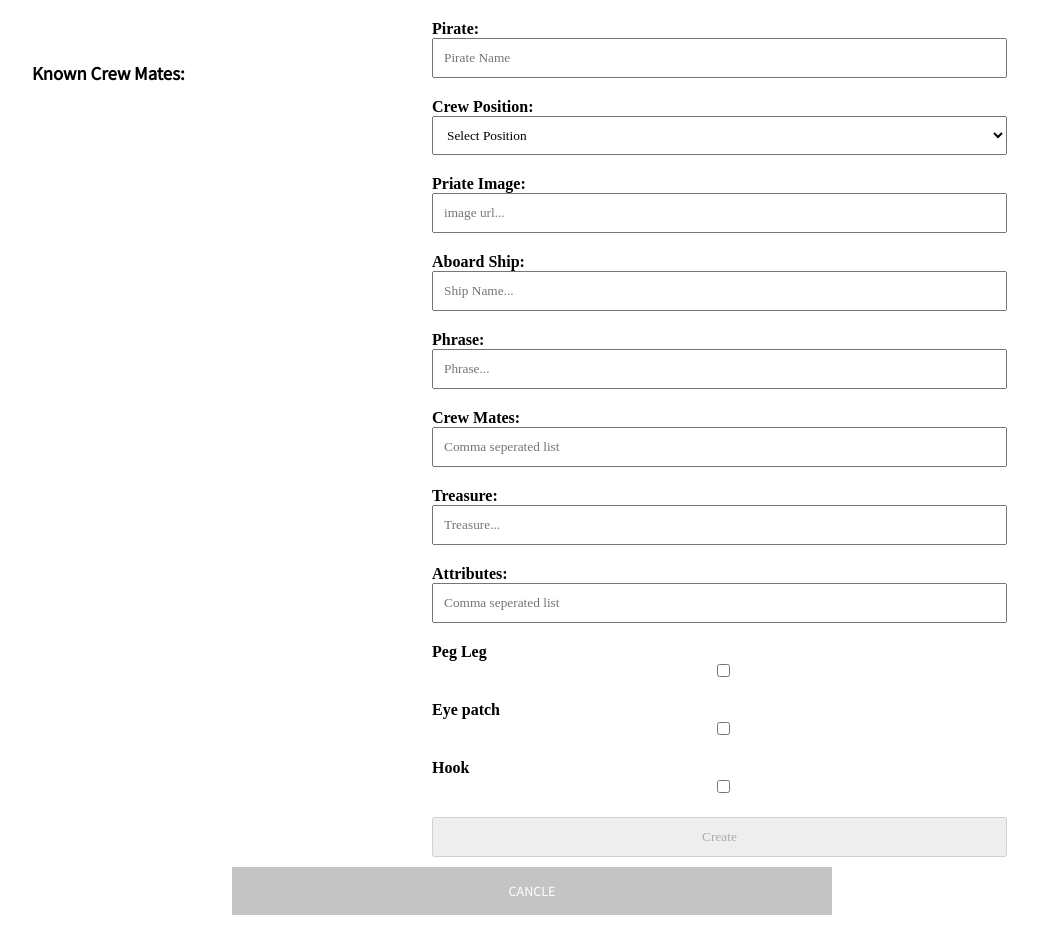
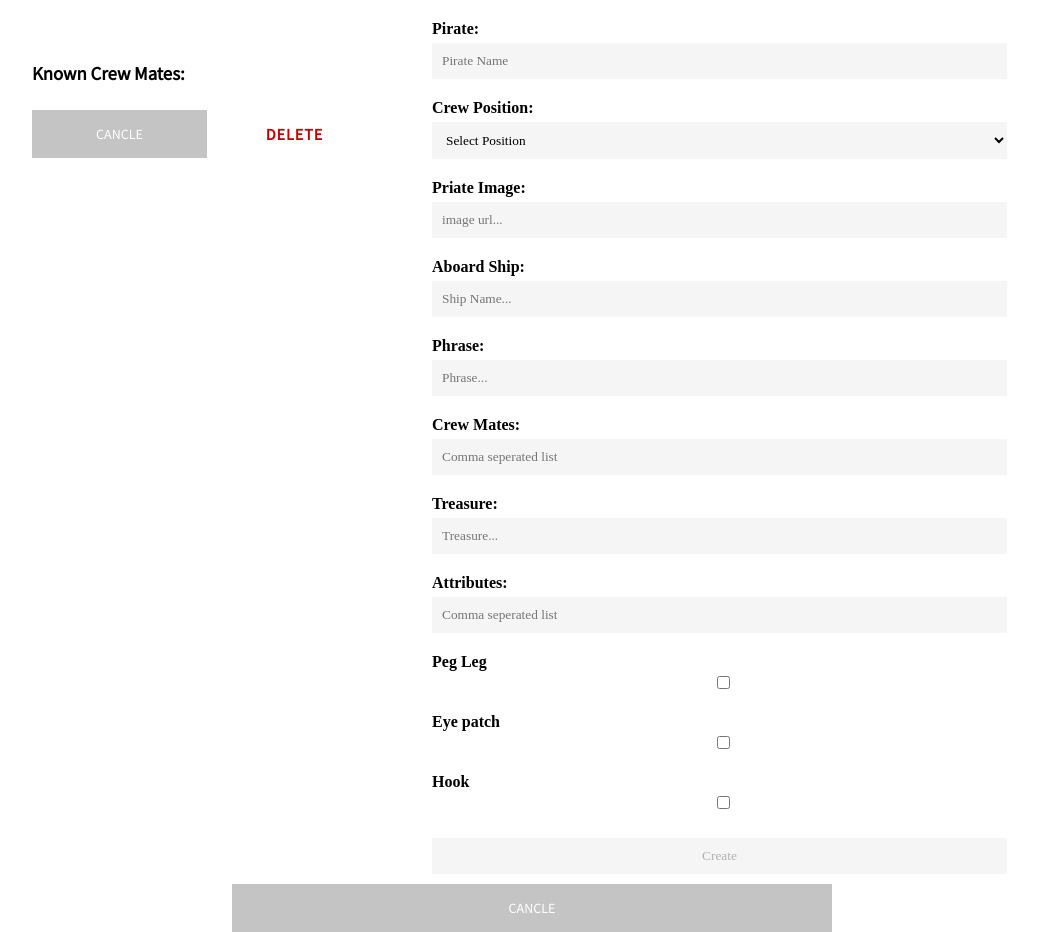
Before and after one commit to bakerlisa/Pirates, a React (Create React App) app in the folder client/: page /createPirate in a window 1280 px wide. Shown: the whole page, without its empty margins (108-1146 px from the left). Built offline with nearby package versions, Linux system fonts and the light colour scheme; no server answers; a web font is replaced by a local one.

Commit message:
first commit

```diff
--- a/client/src/App.css
+++ b/client/src/App.css
@@ -16,6 +16,7 @@ GLOBAL STYLES
   --brown:#3a1605;
   --red:#BF0404;
   --gray:#c4c4c4;
+    --lt_gray:#f5f5f5;
     --dk_gray:#3D5473;
 }
 
@@ -52,8 +53,11 @@ footer{background-color:var(--black); padding: 50px; color:var(--whtie);}
 /* FORM */
 form{max-width: 600px; margin: 0 auto;}
 form label{display: block;text-align-last: left; font-weight: 600;}
-form input,form select{width: 100%; padding: 10px;}
-  form input:focus,form select:focus{outline: none; border: solid 2px var(--green);}
+form input,form select{width: 100%; padding: 10px; margin-top: 5px; border:none; background-color: var(--lt_gray);}
+  form input:focus,form select:focus{outline: none;
+    box-shadow: 0px 0px 10px 2px rgba(0,0,0,0.1) inset;
+    -webkit-box-shadow: 0px 0px 10px 2px rgba(0,0,0,0.1) inset;
+    -moz-box-shadow: 0px 0px 10px 2px rgba(0,0,0,0.1) inset;}
 form .checkbox{display: flex;align-items: center;justify-content: start;flex-wrap: wrap; margin: 20px 0;}
 form .checkbox input{width: 25px;margin: 0; height: 18px; width: 18px; margin-left: 15px;}
 form .submit{background-color:var(--green); color:var(--white); text-transform: uppercase; font-weight: 400; letter-spacing: 1px; border: none;; padding: 15px;}
@@ -72,7 +76,9 @@ form .submit:hover{cursor: pointer; opacity: .75;}
 .imageWrap ul{margin: 0;padding:  0;}
 .imageWrap ul li{list-style-type: none; text-align: left; padding: 0; margin: 0; display: block;}
 .formWrp > form{width: calc(100% - 350px); padding-left: 25px;}
-
+.formWrp .buttonWrp{display: flex;align-items: start;justify-content: start;flex-wrap: wrap; margin-top: 25px;}
+  .buttonWrp .cancle{ margin: 0; width: 50%; text-align: center;}
+  .buttonWrp .cancle:hover{background-color: transparent; color:var(--gray);}
   /* Database Errors */
   .errWrp{ color:var(--red);}
   .errWrp h4{margin:0 ;}
--- a/client/src/components/Form.js
+++ b/client/src/components/Form.js
@@ -1,5 +1,7 @@
 import axios from 'axios';
 import React, { useEffect, useState } from 'react';
+import Delete from '../components/Delete';
+import { Link } from 'react-router-dom';
 
 const Form = props => {
     var errorSize = Object.keys(props.dbError).length;
@@ -48,6 +50,10 @@ const Form = props => {
                 <ul>
                     <li>{props.form.mates}</li>
                 </ul>
+                <div className="buttonWrp">
+                    <Link to="/pirates" className="cancle">Cancle</Link>
+                    <Delete id={props.form.id} />
+                </div>
             </div>
             <form className="" onSubmit={props.onSubmitHandler} >
                 <div className="errWrp">
--- a/client/src/css/DeleteStyles.module.css
+++ b/client/src/css/DeleteStyles.module.css
@@ -1,2 +1,2 @@
-.delete{margin-top: 25px; color:var(--red); font-weight: 600; text-transform: uppercase; letter-spacing: 1px;}
-    .delete:hover{cursor: pointer; color:var(--black);}
+.delete{margin:0px; color:var(--red); font-weight: 600; text-transform: uppercase; letter-spacing: 1px; font-family: 'Source Sans Pro', sans-serif; padding: 14px 25px; width: 50%;}
+    .delete:hover{cursor: pointer; background-color:var(--red); color:var(--white);}
--- a/client/src/views/EditPriate.js
+++ b/client/src/views/EditPriate.js
@@ -3,8 +3,6 @@ import React, { useEffect, useState } from 'react';
 import { useHistory, useParams } from 'react-router-dom';
 
 import Form from '../components/Form';
-import Delete from '../components/Delete';
-import { Link } from 'react-router-dom';
 import Banner from '../components/Banner'
 
 const EditPriate = (props) => {
@@ -48,8 +46,6 @@ const EditPriate = (props) => {
             <div>
 
                 <Form  title={`Edit Pirate: ${form.name}`} form={form} setForm={setForm} onSubmitHandler={onSubmitHandler} dbError={dbError} error={error} setError={setError} mates={mates}/>
-                <Link to="/pirates" className="cancle">Cancle</Link>
-                <Delete id={id} />
             </div>
         </>
     )
--- a/client/src/views/SinglePirate.js
+++ b/client/src/views/SinglePirate.js
@@ -48,12 +48,13 @@ const SinglePirate = (props) => {
                     })
                 }
             </p>
-            <h3>Crew:</h3>
+            <h3>Current Crew:</h3>
             <ul>
             {
-                    crew.map((item,i) => {return <span key={i}>{item}, </span>
-                    })
-                }
+                crew.map((item,i) => {
+                    return <li key={i}>{item} </li>
+                })
+            }
             </ul>
             <p className='ship'></p>
             <p><strong>Treaseure: </strong>{pirate.treasure}</p>
```
